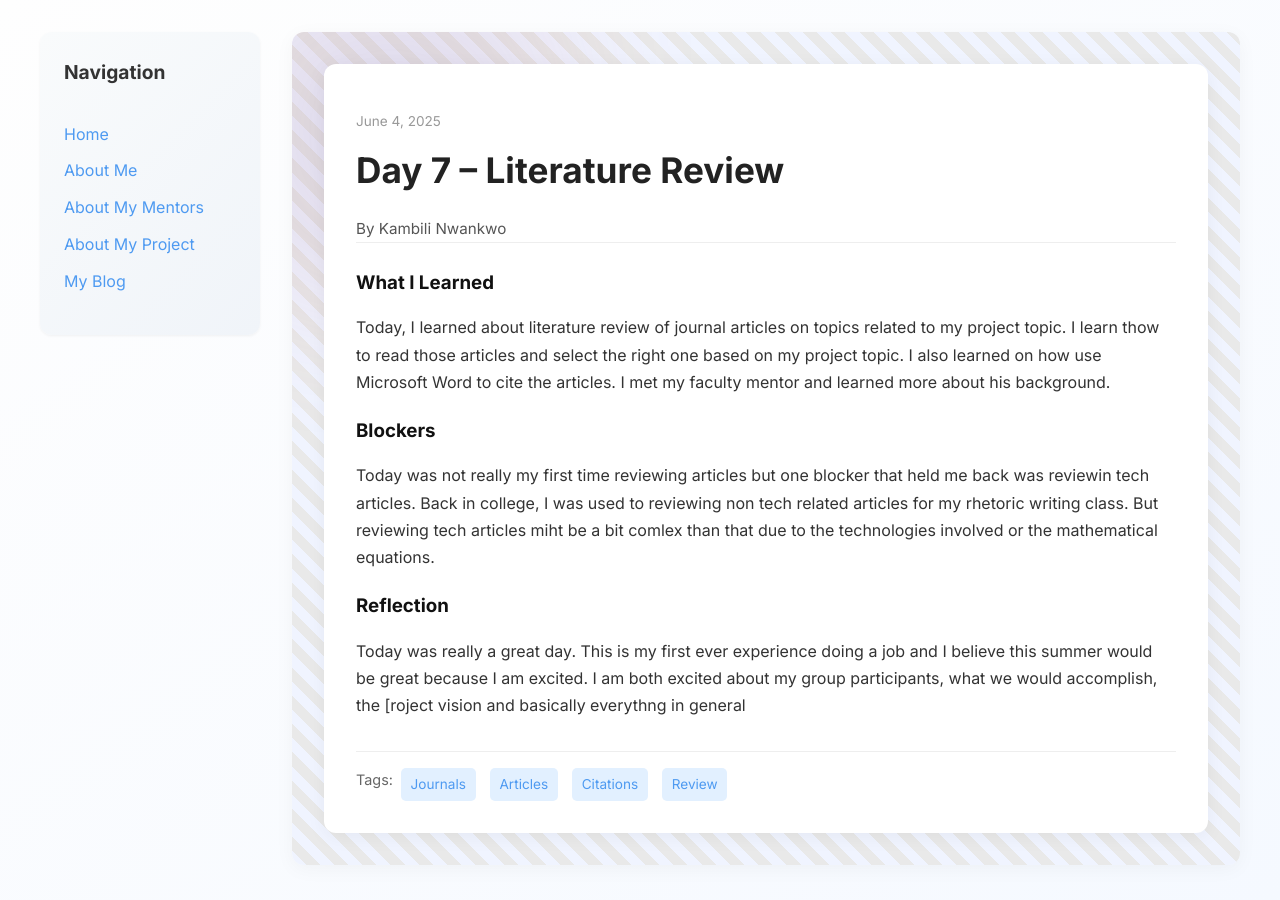
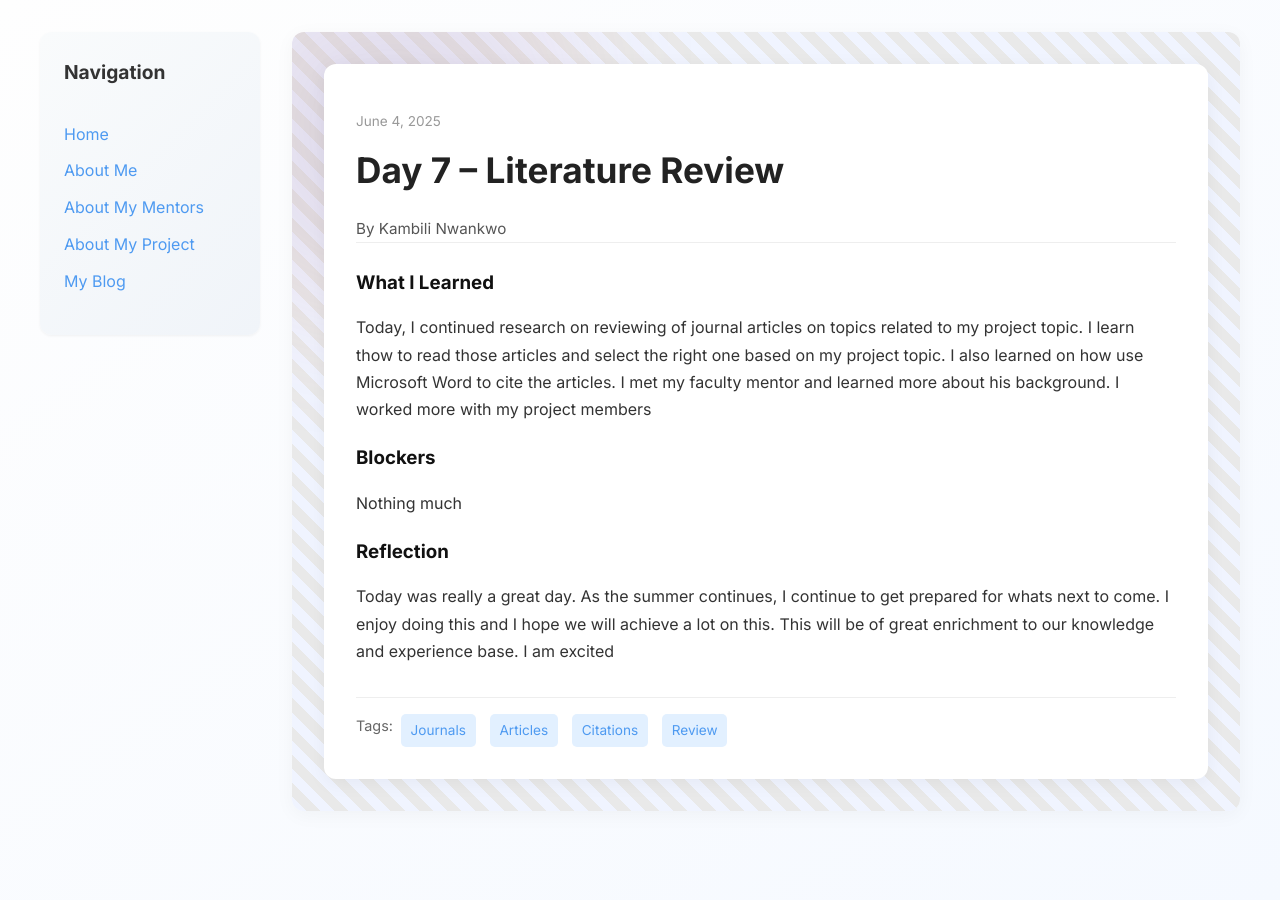
Before and after one commit to Kambili/Kambili.github.io, a Jekyll site: the page built from _posts/2025-06-03-day-7.md, in a window 1280 px wide. Built offline with Jekyll 4.4.1, drawn with Linux system fonts in a browser that asks for light colours.

Commit message:
Update 2025-06-03-day-7.md

```diff
--- a/_posts/2025-06-03-day-7.md
+++ b/_posts/2025-06-03-day-7.md
@@ -7,13 +7,13 @@ permalink: /day7.html
 tags: ["Journals", "Articles", "Citations", "Review"]
 
 what_i_learned: |
-  Today, I learned about literature review of journal articles on topics related to my project topic. I learn thow to read those articles and select the right one based on my project topic. I also learned on how use Microsoft Word to cite the articles. I met my faculty mentor and learned more about his background.
+  Today, I continued research on reviewing  of journal articles on topics related to my project topic. I learn thow to read those articles and select the right one based on my project topic. I also learned on how use Microsoft Word to cite the articles. I met my faculty mentor and learned more about his background. I worked more with my project members
 
 
 
 blockers: |
-  Today was not really my first time reviewing articles but one blocker that held me back was reviewin tech articles. Back in college, I was used to reviewing non tech related articles for my rhetoric writing class. But reviewing tech articles miht be a bit comlex than that due to the technologies involved or the mathematical equations.
+  Nothing much
 
 reflection: |
-  Today was really a great day. This is my first ever experience doing a job and I believe this summer would be great because I am excited. I am both excited about my group participants, what we would accomplish, the [roject vision and basically everythng in general
+  Today was really a great day. As the summer continues, I continue to get prepared for whats next to come. I enjoy doing this and I hope we will achieve a lot on this. This will be of great enrichment to our knowledge and experience base. I am excited
 ---
```
